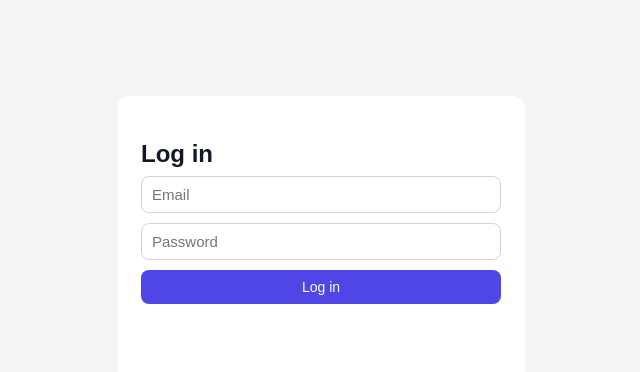
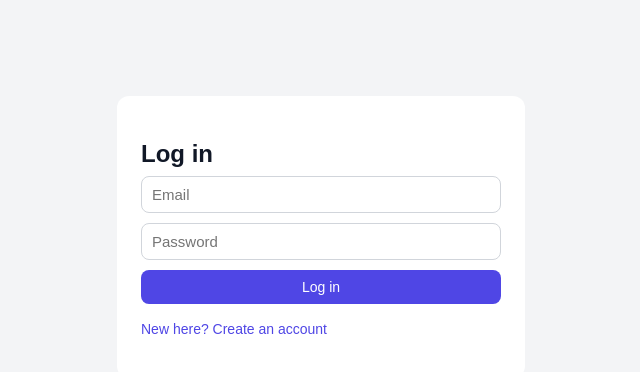
Before and after one commit to AkshayJ-2028/expense-splitter-ui, a React (Vite) app: page /login in a window 1280 px wide. Shown: the top 372 px of the page, without its empty margins (319-959 px from the left). Built offline with nearby package versions, Linux system fonts and the light colour scheme; no server answers.

Commit message:
Fix invisible register link color

```diff
--- a/src/Login.jsx
+++ b/src/Login.jsx
@@ -27,7 +27,7 @@ export default function Login() {
   }
 
   return (
-    <div style={{ maxWidth: 360,background: "#fff", padding: 24, borderRadius: 12, margin: "80px auto", fontFamily: "sans-serif" }}>
+    <div style={{ maxWidth: 360, background: "#fff", padding: 24, borderRadius: 12, margin: "80px auto", fontFamily: "sans-serif" }}>
       <h2>{isRegister ? "Create account" : "Log in"}</h2>
       <form onSubmit={submit} style={{ display: "grid", gap: 10 }}>
         {isRegister && (
@@ -39,7 +39,11 @@ export default function Login() {
       </form>
       {error && <p style={{ color: "crimson" }}>{error}</p>}
       <p>
-        <button type="button" onClick={() => setIsRegister(!isRegister)} style={{ background: "none", border: "none", color: "4f46e5", cursor: "pointer" }}>
+        <button
+          type="button"
+          onClick={() => setIsRegister(!isRegister)}
+          style={{ background: "none", border: "none", color: "#4f46e5", cursor: "pointer", padding: 0 }}
+        >
           {isRegister ? "Already have an account? Log in" : "New here? Create an account"}
         </button>
       </p>
```
